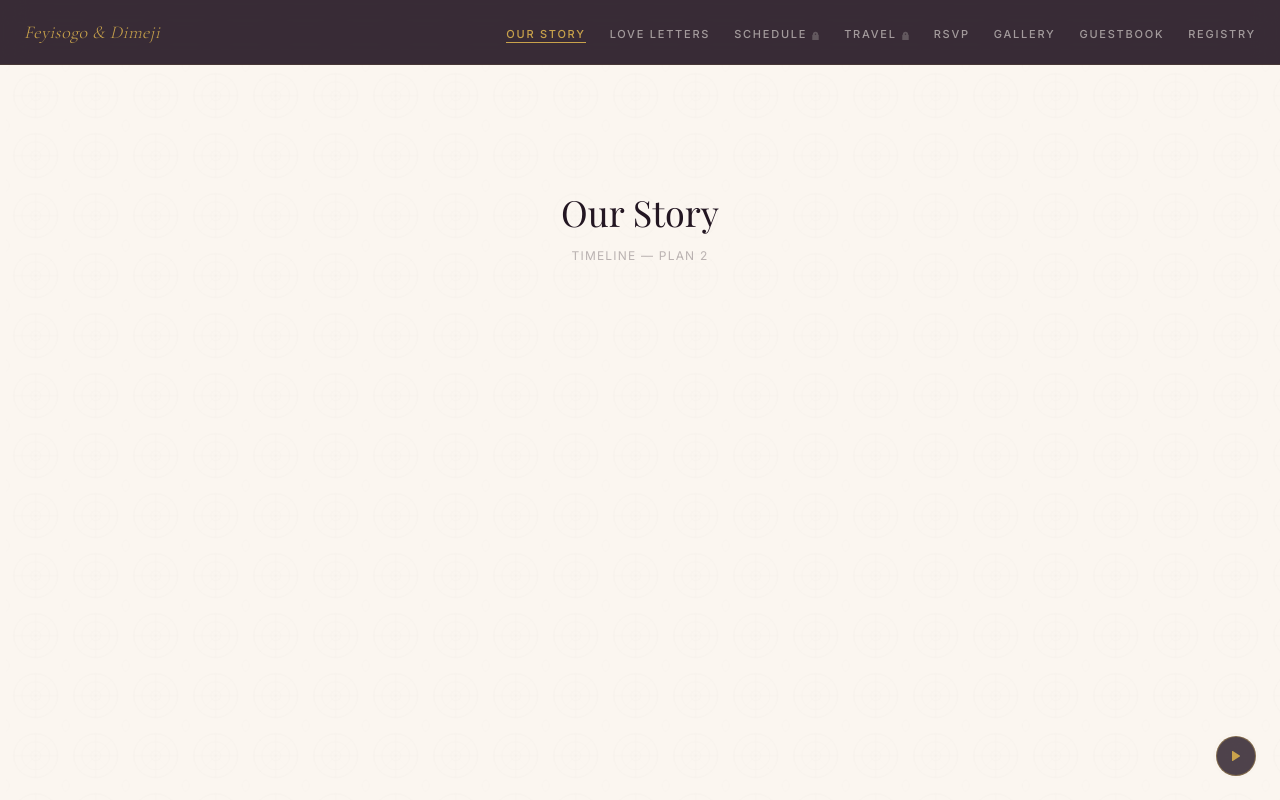
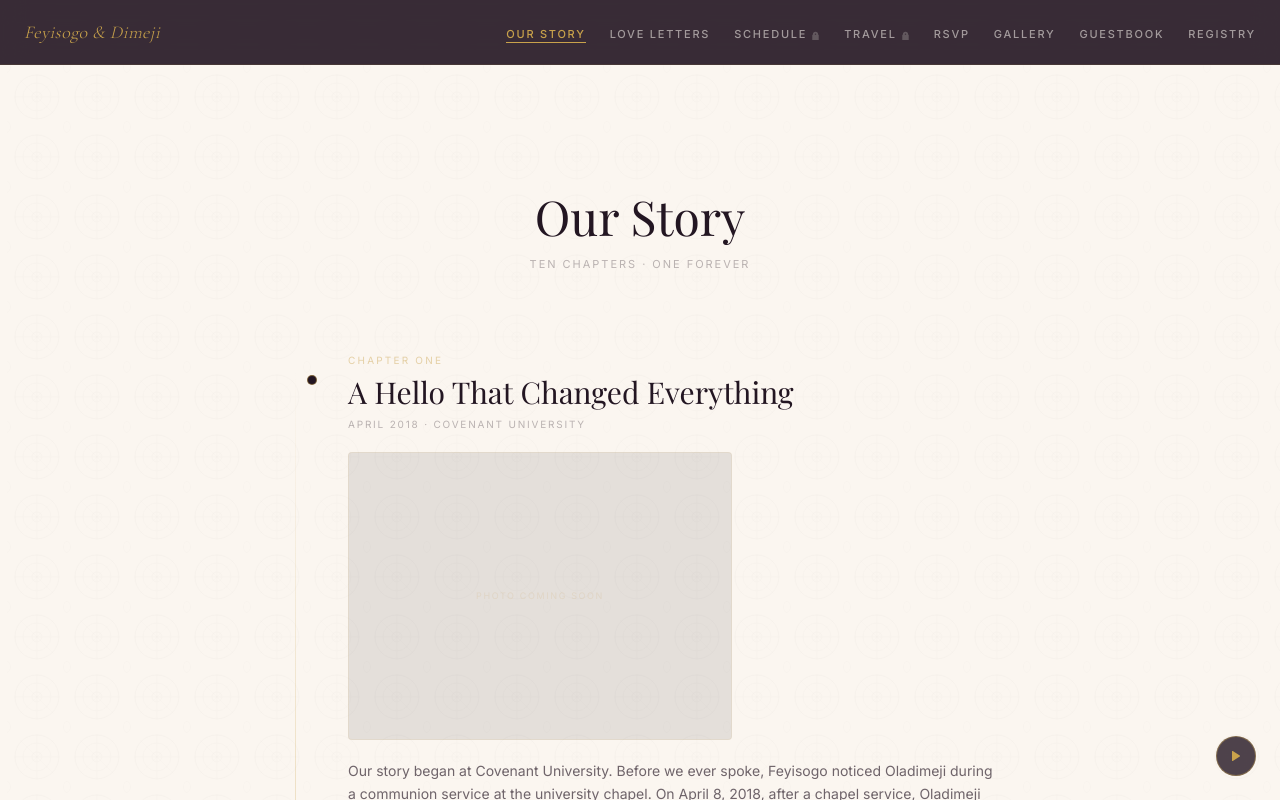
Before and after one commit to Dime1/Dimeyi-Website, a Next.js app: page /our-story in a window 1280 px wide. Shown: the top 800 px of the page. Built offline with nearby package versions, Linux system fonts and the light colour scheme; a web font is replaced by a local one.

Commit message:
feat: add TimelineSection with 10 chapters, constellation thread, mid-timeline verse (TDD, 3 tests)

```diff
--- a/app/our-story/page.tsx
+++ b/app/our-story/page.tsx
@@ -1,8 +1,5 @@
+import { TimelineSection } from '@/features/timeline/TimelineSection'
+
 export default function OurStoryPage() {
-  return (
-    <div className="min-h-screen py-32 px-6 text-center">
-      <h1 className="font-display text-4xl text-plum">Our Story</h1>
-      <p className="font-sans text-plum/30 text-xs tracking-widest uppercase mt-4">Timeline — Plan 2</p>
-    </div>
-  )
+  return <TimelineSection />
 }
--- /dev/null
+++ b/features/timeline/TimelineSection.tsx
@@ -0,0 +1,38 @@
+import { STORY_MILESTONES, VERSES } from '@/config/content'
+import { MilestoneCard }        from '@/features/timeline/MilestoneCard'
+import { ConstellationThread }  from '@/features/timeline/ConstellationThread'
+import { ScriptureStrip }       from '@/components/ui/ScriptureStrip'
+
+const SCRIPTURE_AFTER_INDEX = 4
+
+export function TimelineSection() {
+  return (
+    <section className="relative max-w-3xl mx-auto px-6 py-32">
+      <h1 className="font-display text-4xl md:text-5xl text-plum text-center mb-4">
+        Our Story
+      </h1>
+      <p className="font-sans text-[11px] tracking-[0.18em] uppercase text-plum/30 text-center mb-20">
+        Ten chapters · One forever
+      </p>
+
+      <div className="relative pl-8">
+        <ConstellationThread />
+
+        {[...STORY_MILESTONES].map((milestone, i) => (
+          <div key={milestone.id}>
+            <MilestoneCard milestone={milestone} index={i} />
+
+            {i === SCRIPTURE_AFTER_INDEX && (
+              <div className="pl-0 -ml-8 my-8">
+                <ScriptureStrip
+                  text={VERSES.timeline.text}
+                  reference={VERSES.timeline.ref}
+                />
+              </div>
+            )}
+          </div>
+        ))}
+      </div>
+    </section>
+  )
+}
```
Also changed, not shown: 1 other file (tests, documents, lock files or other folders).
